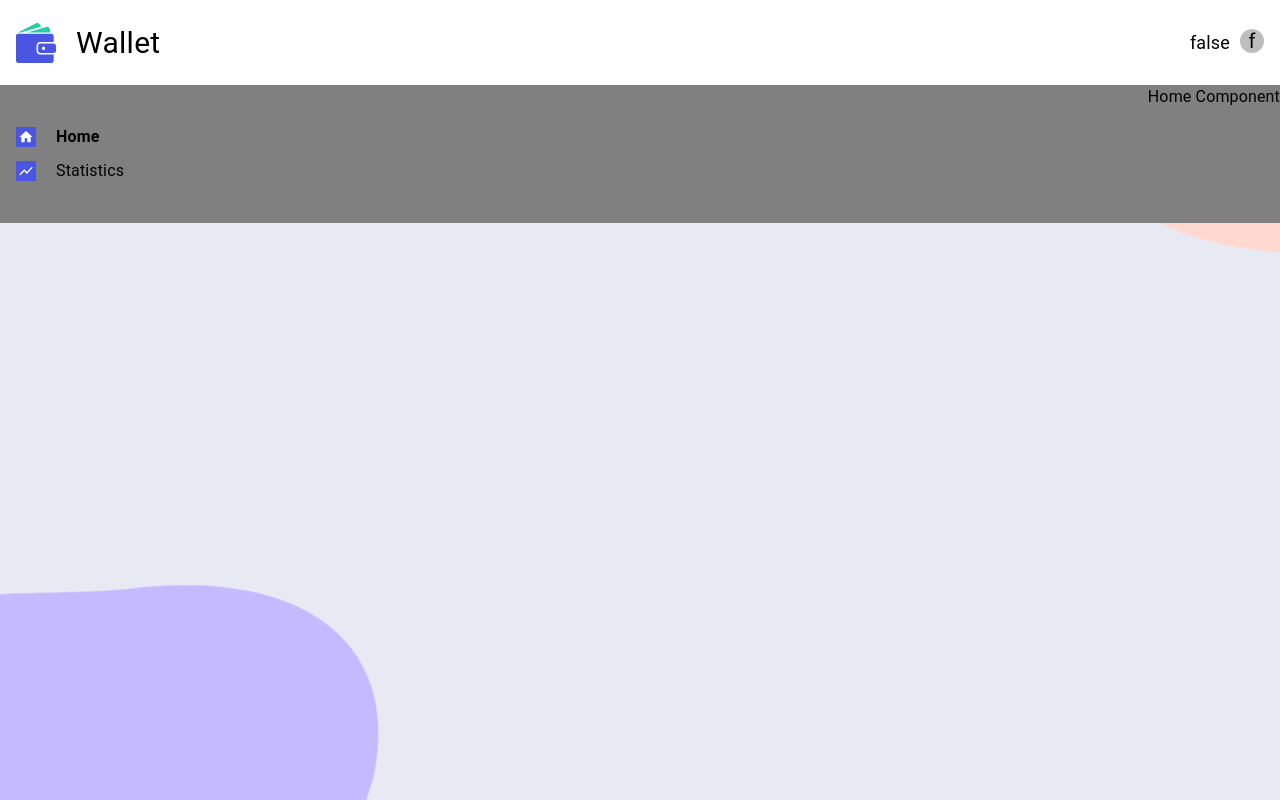
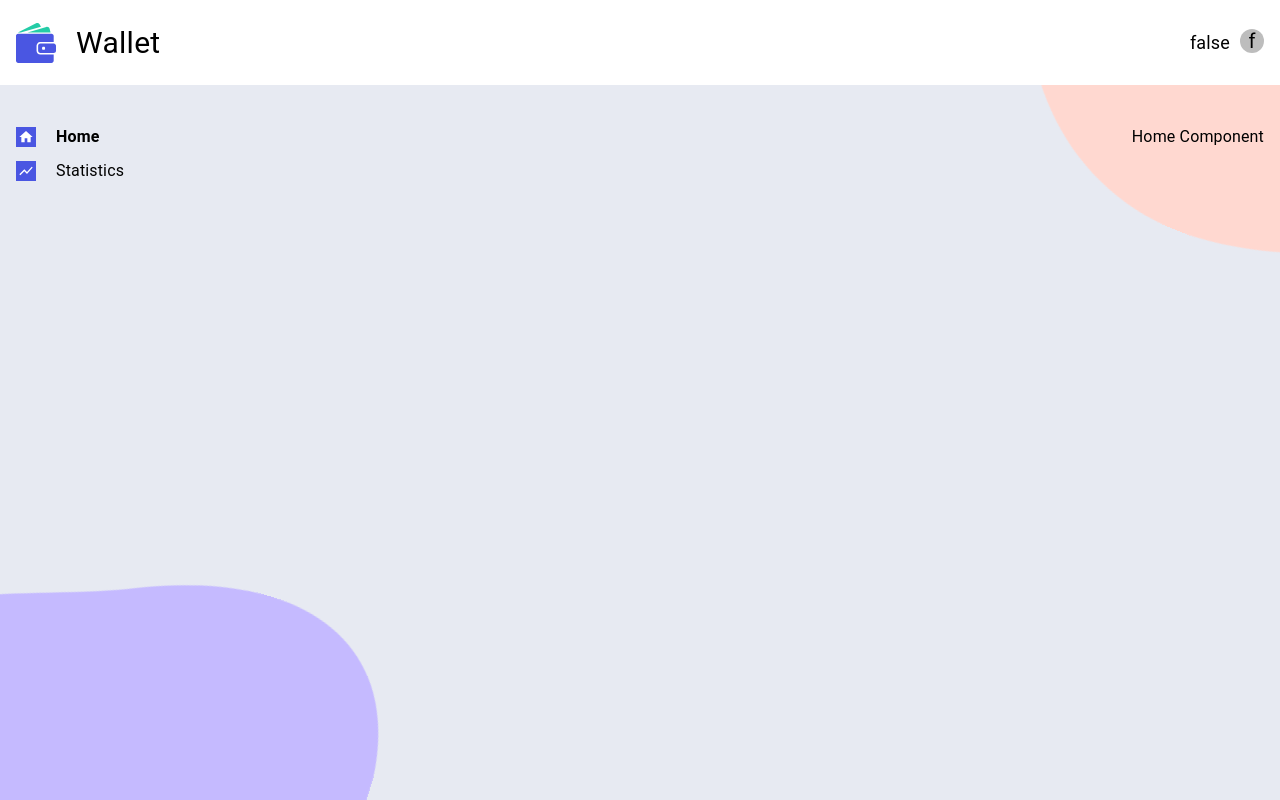
Before and after one commit to AMichalMurawski/wallet-app, a React (Create React App) app: page /wallet/home in a window 1280 px wide. Built offline with nearby package versions, Linux system fonts and the light colour scheme; the HTML template or start-up script is replaced by a standard one.

Commit message:
change url

```diff
--- a/src/App.js
+++ b/src/App.js
@@ -5,17 +5,26 @@ import { lazy } from 'react';
 const LoginPage = lazy(() => import('./pages/LoginPage'));
 const RegistrationPage = lazy(() => import('./pages/RegistrationPage'));
 const DashboardPage = lazy(() => import('./pages/DahboardPage'));
+const HomeTab = lazy(() => import('./components/dashboard/home/HomeTab'));
+const DiagramTab = lazy(() =>
+  import('./components/dashboard/diagram/DiagramTab')
+);
 
 const App = () => {
   return (
     <Routes>
-      <Route path="/" element={<BackgroundLayout />}>
+      <Route path="/" element={<Navigate to="/wallet" />} />
+      <Route path="wallet" element={<BackgroundLayout />}>
         <Route index element={<Navigate to="/home" />} />
         <Route path="login" element={<LoginPage />} />
         <Route path="registration" element={<RegistrationPage />} />
-        <Route path="/*" element={<DashboardPage />} />
+        <Route path="*" element={<DashboardPage />}>
+          <Route path="home" element={<HomeTab />} />
+          <Route path="diagram" element={<DiagramTab />} />
+          <Route path="*" element={<Navigate to="home" />} />
+        </Route>
       </Route>
-      <Route path="*" element={<Navigate to="/" />} />
+      <Route path="*" element={<Navigate to="/wallet/home" />} />
     </Routes>
   );
 };
--- a/src/components/dashboard/Header.jsx
+++ b/src/components/dashboard/Header.jsx
@@ -48,6 +48,7 @@ export const Header = () => {
 
   return (
     <Box
+      component="header"
       sx={{
         backgroundColor: 'background.category',
         display: 'block',
--- a/src/index.js
+++ b/src/index.js
@@ -13,7 +13,7 @@ const root = ReactDOM.createRoot(document.getElementById('root'));
 root.render(
   <React.StrictMode>
     <Provider store={store}>
-      <BrowserRouter basename="wallet">
+      <BrowserRouter>
         <ThemeProvider theme={theme}>
           <CssBaseline />
           <App />
--- a/src/pages/DahboardPage.jsx
+++ b/src/pages/DahboardPage.jsx
@@ -1,30 +1,23 @@
 import { Box } from '@mui/material';
 import { Header } from '../components/dashboard';
 import { useMediaMui } from '../hooks';
-import { Navigate, Route, Routes } from 'react-router-dom';
-import { lazy } from 'react';
+import { Suspense } from 'react';
 import { Navigation } from '../components/dashboard/Navigation';
-
-const HomeTab = lazy(() => import('../components/dashboard/home/HomeTab'));
-const DiagramTab = lazy(() =>
-  import('../components/dashboard/diagram/DiagramTab')
-);
+import { Outlet } from 'react-router-dom/dist';
 
 const DahboardPage = () => {
   const mediaMui = useMediaMui();
 
   return (
-    <Box sx={{ minHeight: '100%', height: '100%' }}>
+    <Box>
       <Header />
       <Box
         sx={{
           width: '100%',
           maxWidth: '1280px',
           minWidth: '320px',
-          height: '100%',
-          minHeight: '100%',
-          backgroundColor: 'gray',
           margin: '0 auto',
+          padding: '40px 16px',
           display: 'flex',
           flexDirection: mediaMui.desktop ? 'row-reverse' : 'column-reverse',
           justifyContent: 'space-between',
@@ -32,18 +25,11 @@ const DahboardPage = () => {
         }}
       >
         <Box component="main">
-          <Routes>
-            <Route path="home" element={<HomeTab />} />
-            <Route path="diagram" element={<DiagramTab />} />
-            <Route path="*" element={<Navigate to="home" />} />
-          </Routes>
+          <Suspense>
+            <Outlet />
+          </Suspense>
         </Box>
-        <Box
-          component="aside"
-          sx={{
-            padding: '40px 16px',
-          }}
-        >
+        <Box component="aside">
           <Navigation />
         </Box>
       </Box>
```
Also changed, not shown: src/layouts/RedirectLayout.jsx (added, +10 -0 lines).
